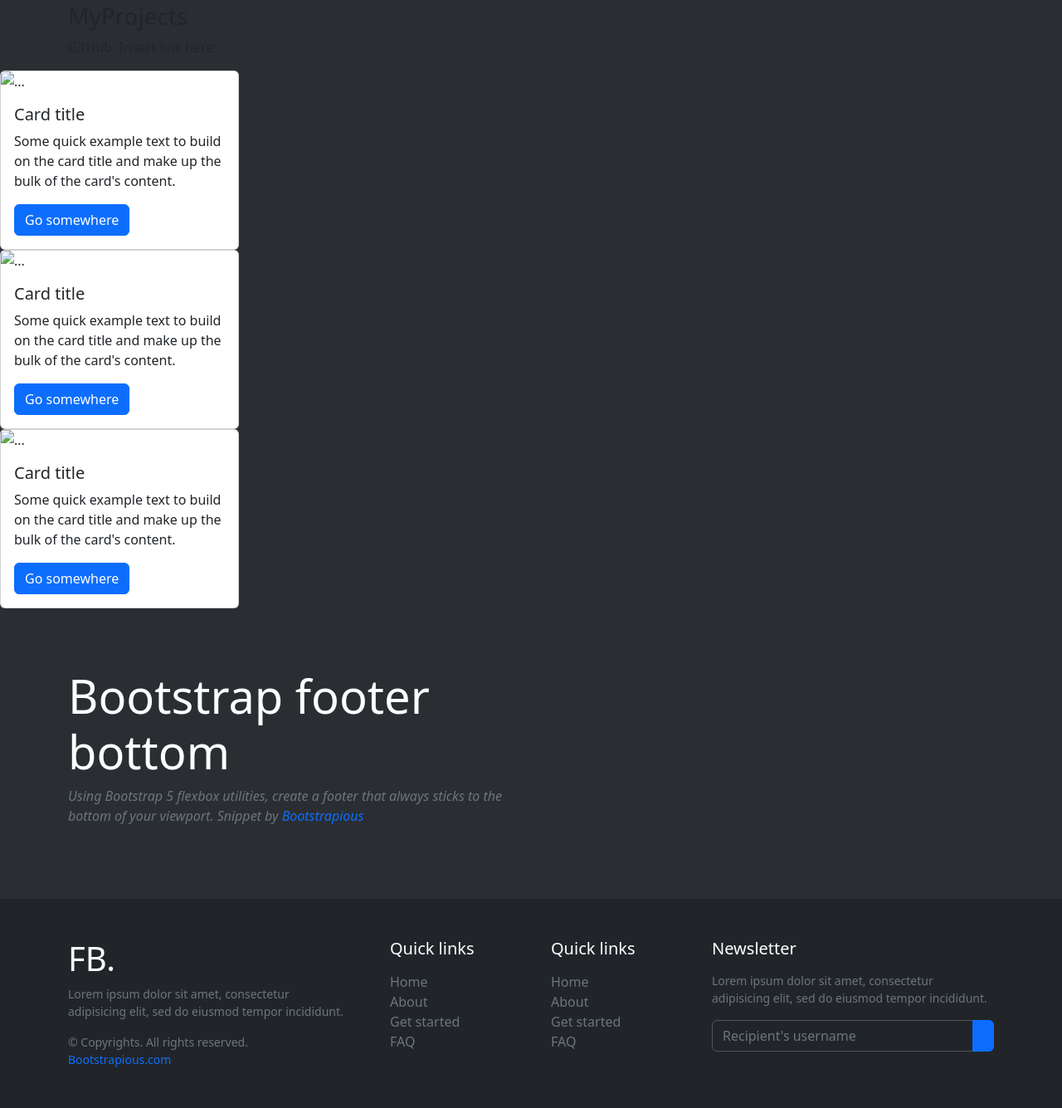
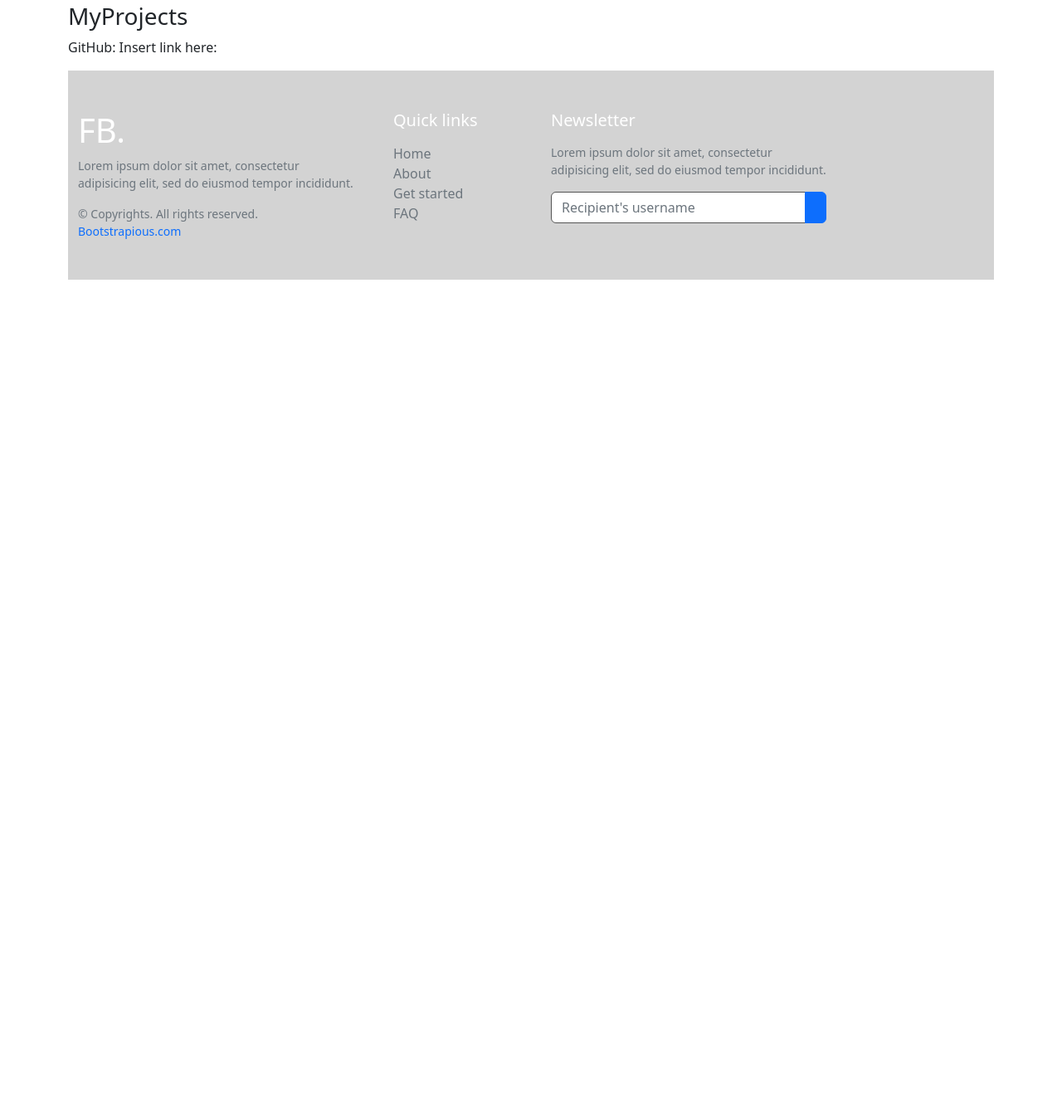
Before and after one commit to daria-sanchez/my-portfolio, a plain HTML site: page index.html in a window 1280 px wide. Shown: the part 379-1714 px from the top of the page at 83% size. After the commit the page ends 800 px from the top, so only its background shows below. Drawn offline with nearby package versions, Linux system fonts and the light colour scheme; some icons are missing.

Commit message:
final for 7/7/22

```diff
--- a/assets/style.css
+++ b/assets/style.css
@@ -11,9 +11,6 @@
 /* ==========================================
     FOR DEMO PURPOSE
   ========================================== */
-  body {
-    background: #2a2e32;
-  }
 
   .text-small {
     font-size: 0.9rem;
@@ -30,7 +27,7 @@
   }
 
   .form-control {
-    background: #212529;
+    background: #fff;
     border-color: #545454;
   }
 
@@ -39,5 +36,7 @@
   }
 
   footer {
-    background: #212529;
+    background: lightgrey;
   }
+
+  /*Media Queries - note:  Media Queries always appear at the end of the CSS file*/
--- a/index.html
+++ b/index.html
@@ -3,7 +3,8 @@
 <head>
     <meta charset="UTF-8">
     <meta http-equiv="X-UA-Compatible" content="IE=edge">
-    <!--QUESTION FOR INSTRUCTORS: HEIGHT OF THE VIEWPORT FOR WELCOME SECTION? -->
+    <!--QUESTION FOR INSTRUCTORS: HEIGHT OF THE VIEWPORT FOR WELCOME SECTION?
+     - The navbar should always be at the top of the viewport-->
     <meta name="viewport" content="width=device-width, initial-scale=1.0">
     <title>Daria's Portfolio</title>
     <link rel="stylesheet" href="https://cdn.jsdelivr.net/npm/bootstrap@5.2.0-beta1/dist/css/bootstrap.min.css">
@@ -28,11 +29,11 @@
               </li>
             </li>
             <li class="nav-item">
-              <a class="nav-link px-4" href="#">Student Projects</a>
+              <a class="nav-link px-4" href="#">Projects</a>
             </li>
         </li>
         <li class="nav-item">
-          <a class="nav-link" href="#">Professional Projects</a>
+          <a class="nav-link" href="#">Delete or Rename</a>
         </li>
               <li class="nav-item dropdown">
                 <a class="nav-link dropdown-toggle px-3" href="#" id="navbarDropdown" role="button" data-bs-toggle="dropdown" aria-expanded="false">
@@ -58,7 +59,8 @@
 
     <!--Welcome section-->
     <!--QUESTION:  The height of the welcome section should be equal to the height of the viewport.  See CSS - used class .welcome-container -->
-<div id="welcome-container" class="container-lg">
+
+       <div id="welcome-container" class="container-lg">
     <div id="welcome-section">
         <h1>Welcome to my Site!</h1>
     </div>
@@ -72,50 +74,15 @@
         </div>
     </div>
 
-    <!--Bootstrap Cards - copied and pasted to make more - do three across vertical-->
-    <div class="card" style="width: 18rem;">
-        <img src="..." class="card-img-top" alt="...">
-        <div class="card-body">
-          <h5 class="card-title">Card title</h5>
-          <p class="card-text">Some quick example text to build on the card title and make up the bulk of the card's content.</p>
-          <a href="#" class="btn btn-primary">Go somewhere</a>
-        </div>
-      </div>
+    <!--Bootstrap Cards - copied and pasted to make more - do three across horizontal-->
+    <div class="container"> <!--Note:  this container holds all three cards-->
 
-      <div class="card" style="width: 18rem;">
-        <img src="..." class="card-img-top" alt="...">
-        <div class="card-body">
-          <h5 class="card-title">Card title</h5>
-          <p class="card-text">Some quick example text to build on the card title and make up the bulk of the card's content.</p>
-          <a href="#" class="btn btn-primary">Go somewhere</a>
-        </div>
-      </div>
-
-      <div class="card" style="width: 18rem;">
-        <img src="..." class="card-img-top" alt="...">
-        <div class="card-body">
-          <h5 class="card-title">Card title</h5>
-          <p class="card-text">Some quick example text to build on the card title and make up the bulk of the card's content.</p>
-          <a href="#" class="btn btn-primary">Go somewhere</a>
-        </div>
-      </div>
 <!--Footer - Bootstrap does not have a footer? Copied this code from Bootstrapious.com/p/bootstrap-footer-bottom-->
-<div class="d-flex flex-column h-100">
 
     <!-- FOR DEMO PURPOSE -->
-    <section class="hero text-white py-5 flex-grow-1">
-        <div class="container py-4">
-            <div class="row">
-                <div class="col-lg-6">
-                    <h1 class="display-4">Bootstrap footer bottom</h1>
-                    <p class="fst-italic text-muted">Using Bootstrap 5 flexbox utilities, create a footer that always sticks to the bottom of your viewport. Snippet by <a class="text-primary" href="https://bootstrapious.com/" target="_blank">Bootstrapious</a></p>
-                </div>
-            </div>
-        </div>
-    </section>
-
-
     <!-- FOOTER -->
+    <div id="footer-container">
+    <div id="footer">
     <footer class="w-100 py-4 flex-shrink-0">
         <div class="container py-4">
             <div class="row gy-4 gx-5">
@@ -133,15 +100,7 @@
                         <li><a href="#">FAQ</a></li>
                     </ul>
                 </div>
-                <div class="col-lg-2 col-md-6">
-                    <h5 class="text-white mb-3">Quick links</h5>
-                    <ul class="list-unstyled text-muted">
-                        <li><a href="#">Home</a></li>
-                        <li><a href="#">About</a></li>
-                        <li><a href="#">Get started</a></li>
-                        <li><a href="#">FAQ</a></li>
-                    </ul>
-                </div>
+
                 <div class="col-lg-4 col-md-6">
                     <h5 class="text-white mb-3">Newsletter</h5>
                     <p class="small text-muted">Lorem ipsum dolor sit amet, consectetur adipisicing elit, sed do eiusmod tempor incididunt.</p>
@@ -155,8 +114,10 @@
             </div>
         </div>
     </footer>
+    </div>
+    </div>
 </div>
-
+</div>
    <script src="https://cdn.jsdelivr.net/npm/bootstrap@5.2.0-beta1/dist/js/bootstrap.bundle.min.js"></script>
 </body>
 </html>
```
